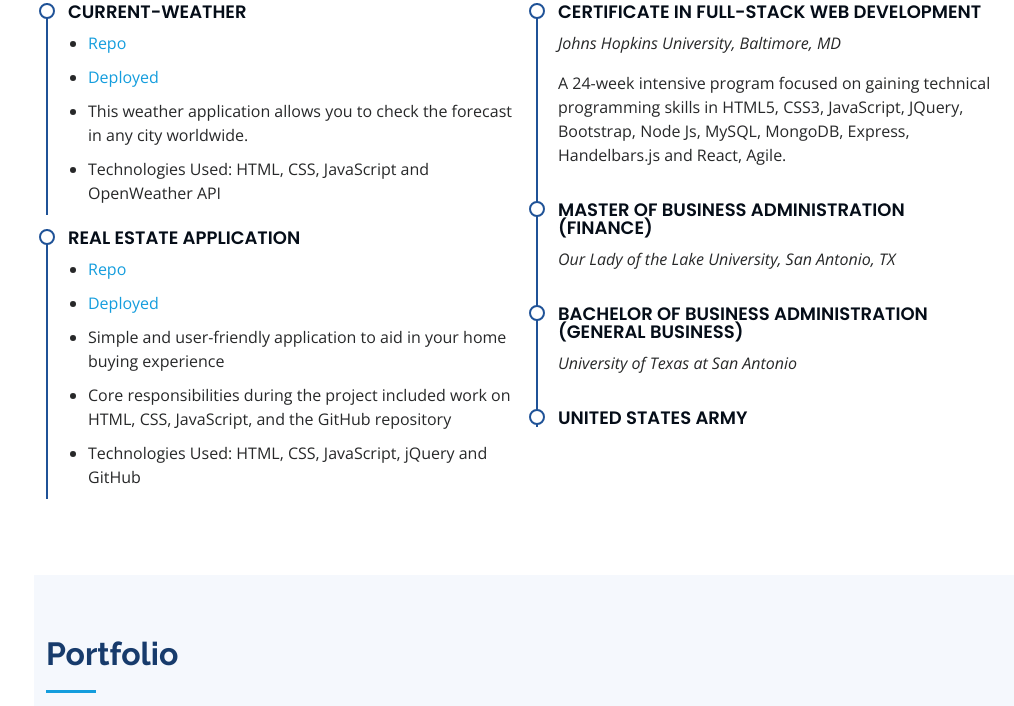
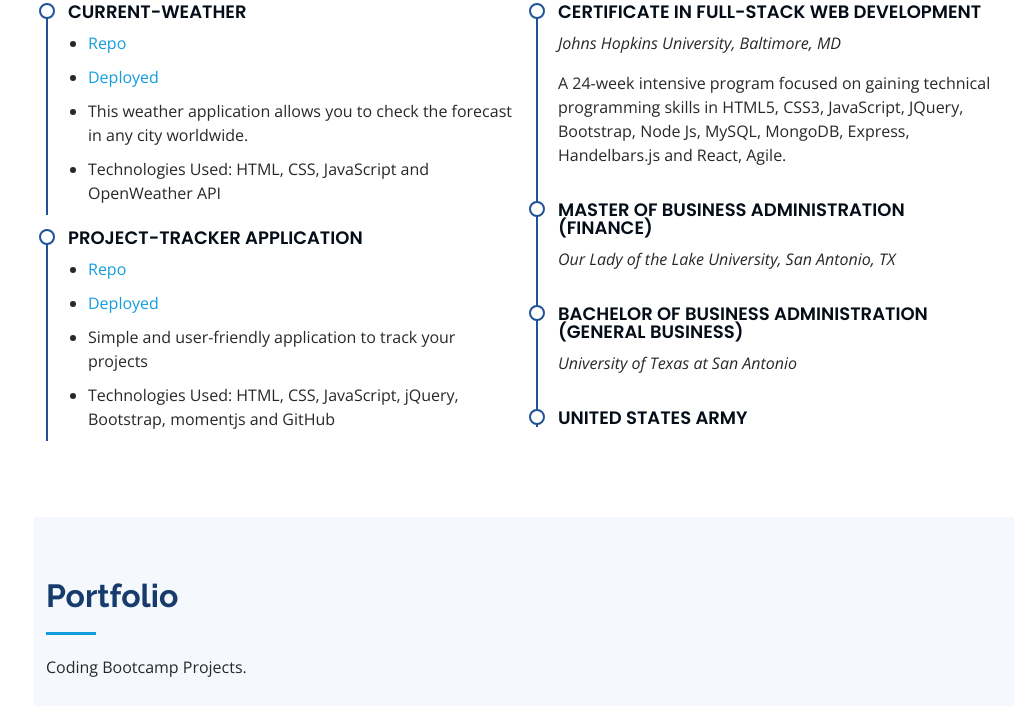
Before and after one commit to msowers72/Portfolio, a plain HTML site: page index.html in a window 1280 px wide. Shown: the part 2070-2776 px from the top of the page, without its empty margins (266-1280 px from the left). Drawn offline with nearby package versions, Linux system fonts and the light colour scheme.

Commit message:
updated project tracker app

```diff
--- a/index.html
+++ b/index.html
@@ -231,15 +231,14 @@
               </ul>
             </div>
             <div class="resume-item pb-0">
-              <h4>Real Estate Application</h4>
+              <h4>Project-Tracker Application</h4>
 
               <ul>
-                <li><a href="https://github.com/msowers72/New-Capital-Properties" target=_blank>Repo</a></li>
-                <li><a href="https://msowers72.github.io/New-Capital-Properties/index.html" target=_blank>Deployed</a></li>
-                <li>Simple and user-friendly application to aid in your home buying experience </li>
-                <li>Core responsibilities during the project included work on HTML, CSS, JavaScript, and the GitHub
-                  repository  </li>
-                <li>Technologies Used: HTML, CSS, JavaScript, jQuery and GitHub</li>
+                <li><a href="https://github.com/msowers72/Project-Tracker" target=_blank>Repo</a></li>
+                <li><a href="https://msowers72.github.io/Project-Tracker/" target=_blank>Deployed</a></li>
+                <li>Simple and user-friendly application to track your projects </li>
+
+                <li>Technologies Used: HTML, CSS, JavaScript, jQuery, Bootstrap, momentjs and GitHub</li>
               </ul>
             </div>
 
```
